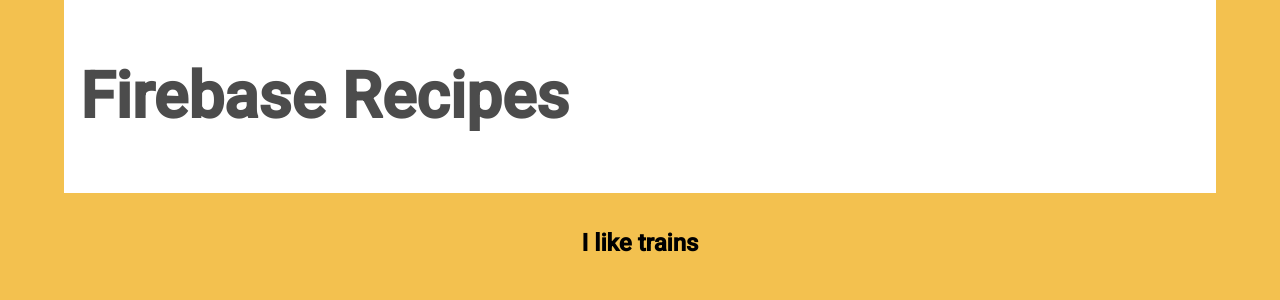
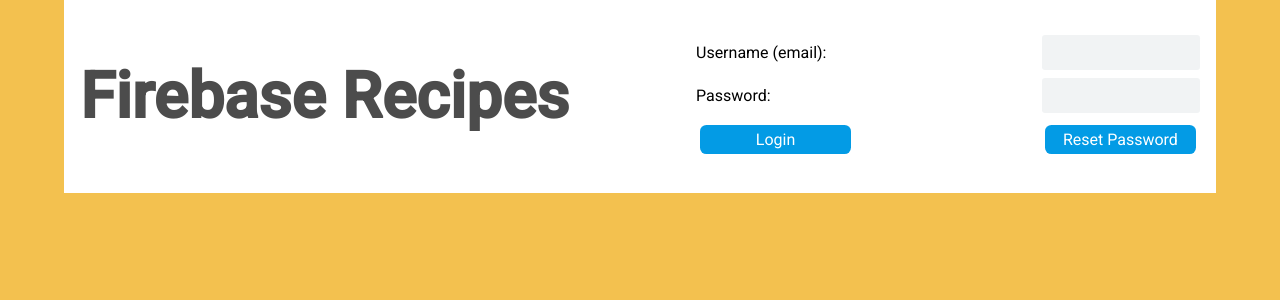
Before and after one commit to felsenuboot/firebase-recipes-web-app, a React (Create React App) app: page / in a window 1280 px wide. Shown: the top 300 px of the page. Built offline with nearby package versions, Linux system fonts and the light colour scheme; no server answers.

Commit message:
added login form

```diff
--- a/src/App.js
+++ b/src/App.js
@@ -1,15 +1,20 @@
+import { useState } from "react";
+import FirebaseAuthService from "./FirebaseAuthService";
+import LoginForm from "./components/LoginForm";
+
 import "./App.css";
 
-// eslint-disable-next-line no-unused-vars
-import firebase from "./FirebaseConfig";
+function App() {
+  const [user, setUser] = useState(null);
 
-function App() {
+  FirebaseAuthService.subscribeToAuthChanges(setUser);
+
   return (
     <div className="App">
       <div className="title-row">
         <h1 className="title"> Firebase Recipes </h1>
+        <LoginForm existingUser={user}></LoginForm>
       </div>{" "}
-      <h2> I like trains</h2>
     </div>
   );
 }
--- /dev/null
+++ b/src/components/LoginForm.js
@@ -0,0 +1,89 @@
+import { useState } from "react";
+import FirebaseAuthService from "../FirebaseAuthService";
+
+function LoginForm({ existingUser }) {
+  const [username, setUsername] = useState("");
+  const [password, setPassword] = useState("");
+
+  async function handleSubmit(event) {
+    event.preventDefault();
+
+    try {
+      await FirebaseAuthService.loginUser(username, password);
+      setUsername("");
+      setPassword("");
+    } catch (error) {
+      alert(error.message);
+    }
+  }
+
+  function handleLogout() {
+    FirebaseAuthService.logoutUser();
+  }
+
+  async function handleSendResetPasswordEmail() {
+    if (!username) {
+      alert("Missing username");
+      return;
+    }
+
+    try {
+      await FirebaseAuthService.sendPasswordResetEmail(username);
+      alert("sent the passwrod reset email");
+    } catch (error) {
+      alert(error.message);
+    }
+  }
+
+  return (
+    <div className="login-form-container">
+      {existingUser ? (
+        <div className="row">
+          <h3>Welcome, {existingUser.email}</h3>
+          <button
+            type="button"
+            className="primary-button"
+            onClick={handleLogout}
+          >
+            Logout
+          </button>
+        </div>
+      ) : (
+        <form onSubmit={handleSubmit} className="login-form">
+          <label className="input-label login-label">
+            Username (email):
+            <input
+              type="email"
+              required
+              value={username}
+              onChange={(e) => setUsername(e.target.value)}
+              className="input-text"
+            />
+          </label>
+          <label className="input-label login-label">
+            Password:
+            <input
+              type="password"
+              required
+              value={password}
+              onChange={(e) => setPassword(e.target.value)}
+              className="input-text"
+            />
+          </label>
+          <div className="button-box">
+            <button className="primary-button">Login</button>
+            <button
+              type="button"
+              onClick={handleSendResetPasswordEmail}
+              className="primary-button"
+            >
+              Reset Password
+            </button>
+          </div>
+        </form>
+      )}
+    </div>
+  );
+}
+
+export default LoginForm;
```
